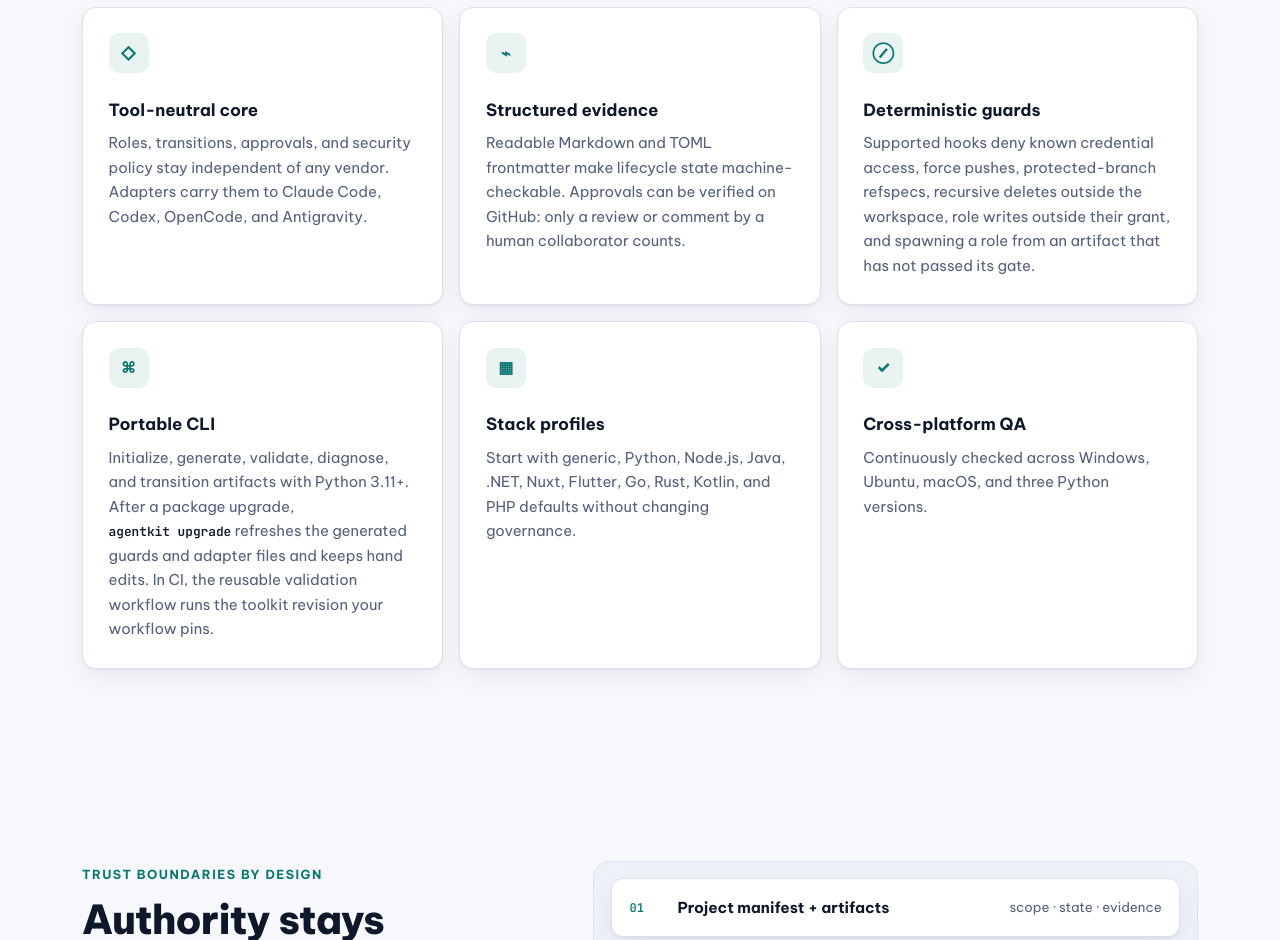
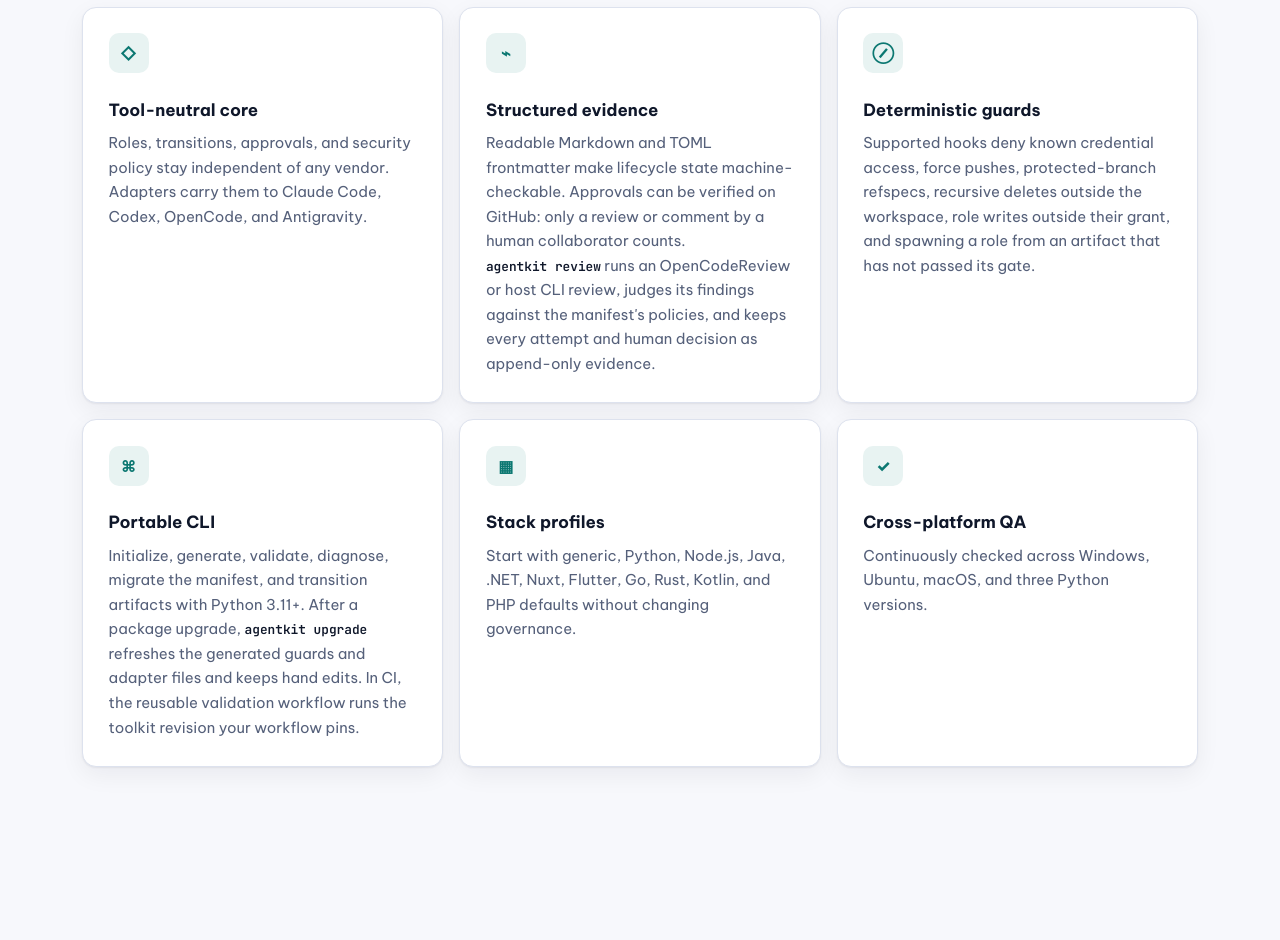
Before and after one commit to vannt-dev/governed-agent-sdlc, a plain HTML site: page site/index.html in a window 1280 px wide. Shown: the part 2180-3120 px from the top of the page. Drawn offline with Linux system fonts and the light colour scheme.

Commit message:
docs: list migrate and the review commands in the README and site (#62)
The CLI bullet now names migrate, and a new bullet covers agentkit review
(evaluate, run, approve, status, recover, report, preview) backed by OpenCodeReview.

```diff
--- a/site/index.html
+++ b/site/index.html
@@ -105,9 +105,9 @@
         </div>
         <div class="feature-grid">
           <article><span class="feature-icon">◇</span><h3>Tool-neutral core</h3><p>Roles, transitions, approvals, and security policy stay independent of any vendor. Adapters carry them to Claude Code, Codex, OpenCode, and Antigravity.</p></article>
-          <article><span class="feature-icon">⌁</span><h3>Structured evidence</h3><p>Readable Markdown and TOML frontmatter make lifecycle state machine-checkable. Approvals can be verified on GitHub: only a review or comment by a human collaborator counts.</p></article>
+          <article><span class="feature-icon">⌁</span><h3>Structured evidence</h3><p>Readable Markdown and TOML frontmatter make lifecycle state machine-checkable. Approvals can be verified on GitHub: only a review or comment by a human collaborator counts. <b>agentkit&nbsp;review</b> runs an OpenCodeReview or host CLI review, judges its findings against the manifest's policies, and keeps every attempt and human decision as append-only evidence.</p></article>
           <article><span class="feature-icon">⊘</span><h3>Deterministic guards</h3><p>Supported hooks deny known credential access, force pushes, protected-branch refspecs, recursive deletes outside the workspace, role writes outside their grant, and spawning a role from an artifact that has not passed its gate.</p></article>
-          <article><span class="feature-icon">⌘</span><h3>Portable CLI</h3><p>Initialize, generate, validate, diagnose, and transition artifacts with Python 3.11+. After a package upgrade, <b>agentkit&nbsp;upgrade</b> refreshes the generated guards and adapter files and keeps hand edits. In CI, the reusable validation workflow runs the toolkit revision your workflow pins.</p></article>
+          <article><span class="feature-icon">⌘</span><h3>Portable CLI</h3><p>Initialize, generate, validate, diagnose, migrate the manifest, and transition artifacts with Python 3.11+. After a package upgrade, <b>agentkit&nbsp;upgrade</b> refreshes the generated guards and adapter files and keeps hand edits. In CI, the reusable validation workflow runs the toolkit revision your workflow pins.</p></article>
           <article><span class="feature-icon">▦</span><h3>Stack profiles</h3><p>Start with generic, Python, Node.js, Java, .NET, Nuxt, Flutter, Go, Rust, Kotlin, and PHP defaults without changing governance.</p></article>
           <article><span class="feature-icon">✓</span><h3>Cross-platform QA</h3><p>Continuously checked across Windows, Ubuntu, macOS, and three Python versions.</p></article>
         </div>
```
Also changed, not shown: 1 other file.
